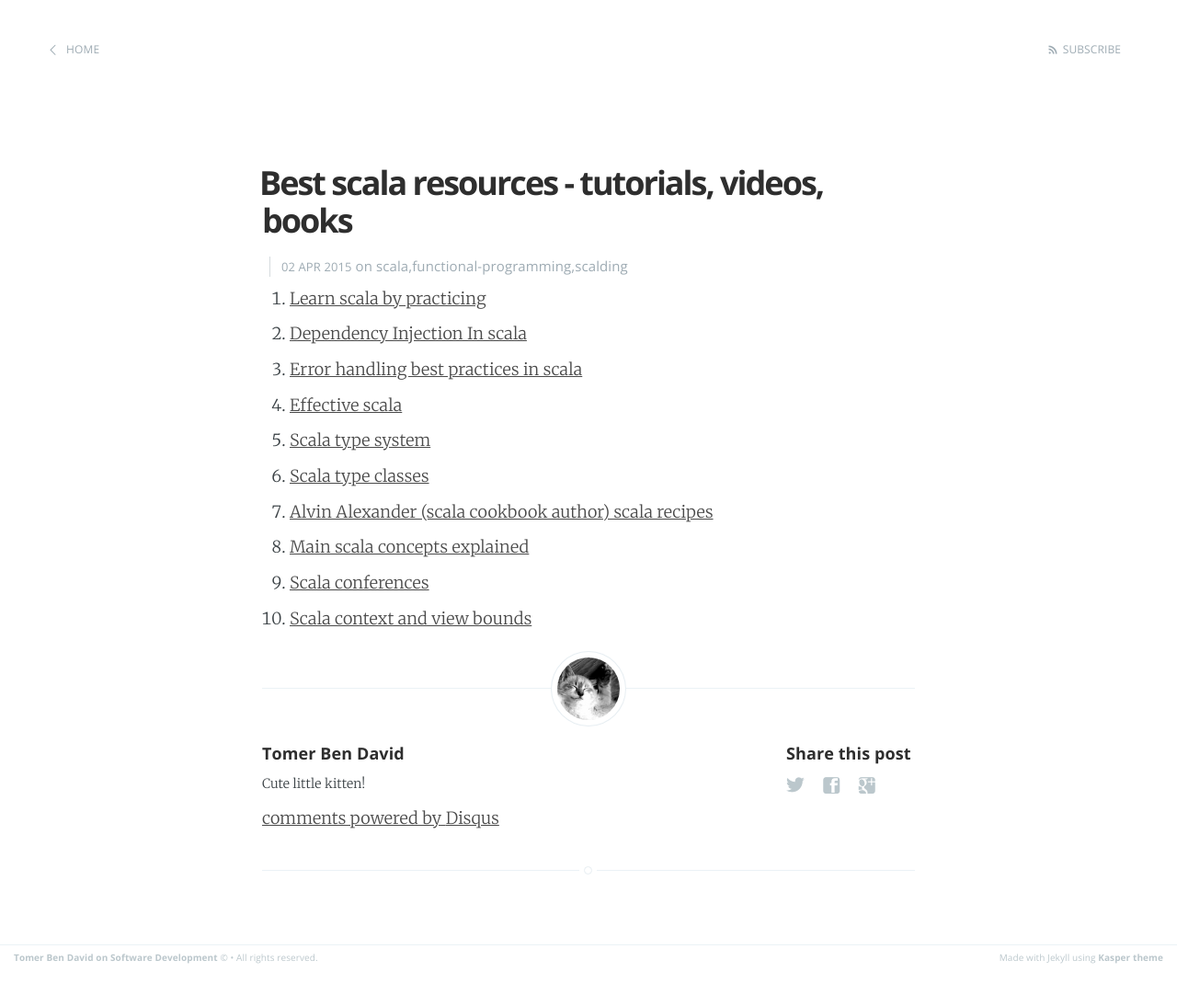
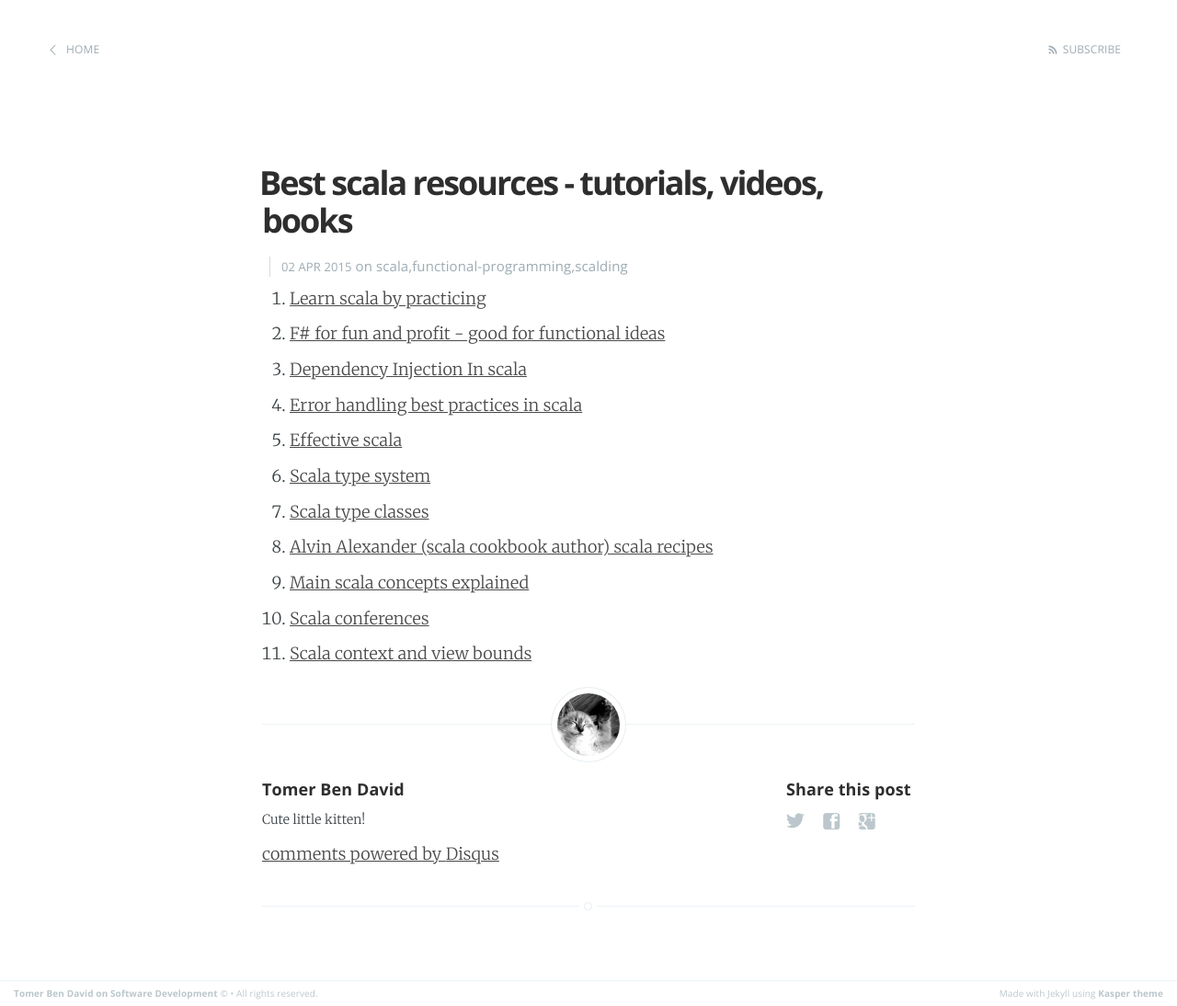
Before and after one commit to tomer-ben-david/tomer-ben-david.github.io.jekyll, a Jekyll site: the page built from _posts/2015-04-02-best-scala-resources-tutorials-books-videos.markdown, in a window 1280 px wide. Shown: the whole page at 92% size. Built offline with Jekyll 4.4.1, drawn with Linux system fonts in a browser that asks for light colours; Markdown is read by kramdown in place of the engine named in the settings; comment, search, counter and statistics services are not loaded; before the commit the page ends 1055 px from its top, so only the background shows below that.

Commit message:
F# for fun and profit - good for functional ideas

```diff
--- a/_posts/2015-04-02-best-scala-resources-tutorials-books-videos.markdown
+++ b/_posts/2015-04-02-best-scala-resources-tutorials-books-videos.markdown
@@ -6,6 +6,7 @@ categories: scala,functional-programming,scalding
 comments: true
 ---
 1. [Learn scala by practicing](http://scala-exercises.47deg.com/)
+1. [F# for fun and profit - good for functional ideas](http://fsharpforfunandprofit.com/)
 1. [Dependency Injection In scala](http://di-in-scala.github.io/)
 1. [Error handling best practices in scala](https://tersesystems.com/2012/12/27/error-handling-in-scala/)
 1. [Effective scala](http://twitter.github.io/effectivescala/)
```
